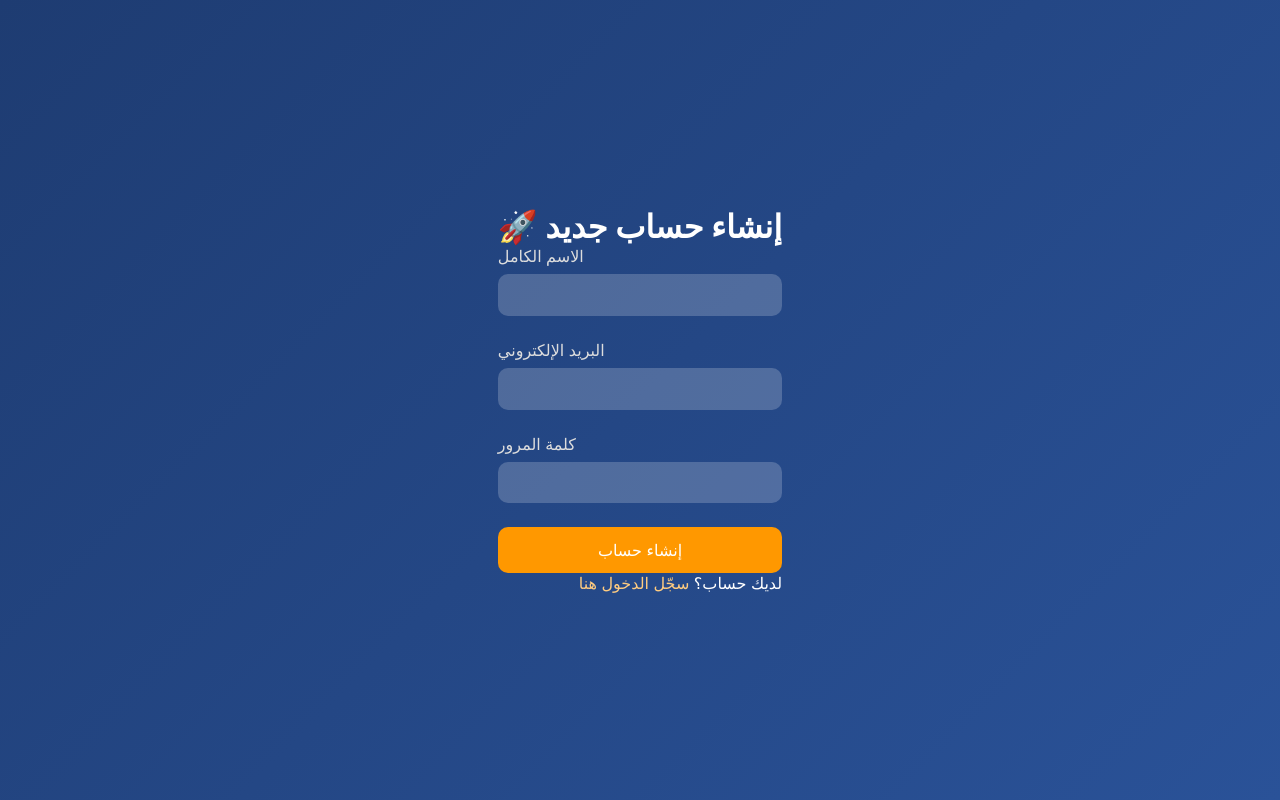
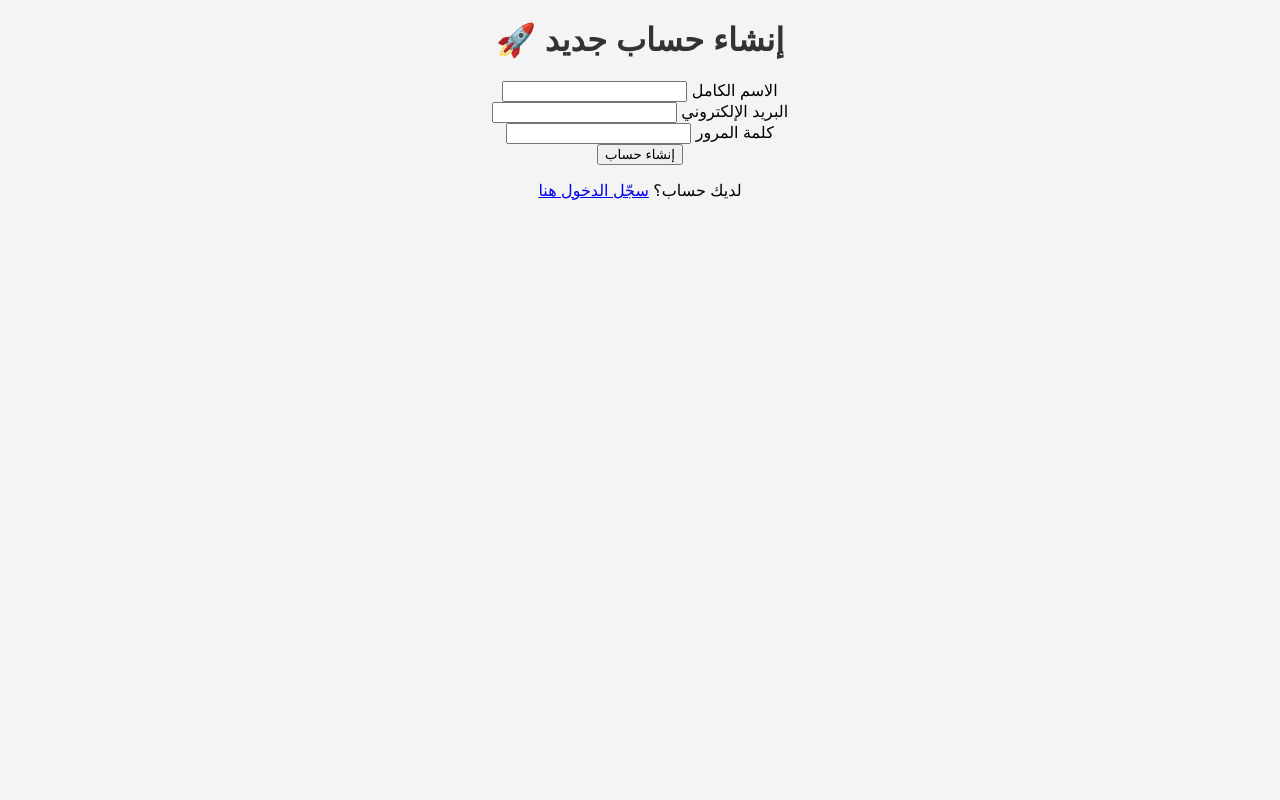
Before and after one commit to nigfuhjfxtg/Test-Project-1, a website: page public/signup.html in a window 1280 px wide. Drawn offline with Linux system fonts and the light colour scheme.

Commit message:
Update style.css

```diff
--- a/public/style.css
+++ b/public/style.css
@@ -1,89 +1,17 @@
-/* استيراد الخط */
-@import url('https://fonts.googleapis.com/css2?family=Inter:wght@400;700&display=swap');
+/* تحسين تصميم الصفحة */ body { font-family: Arial, sans-serif; direction: rtl; text-align: center; background-color: #f4f4f4; margin: 0; padding: 0; }
 
-/* إعادة تعيين القيم الافتراضية */
-* {
-  margin: 0;
-  padding: 0;
-  box-sizing: border-box;
-  font-family: 'Inter', sans-serif;
-}
+.container { max-width: 600px; margin: 50px auto; background: white; padding: 20px; border-radius: 8px; box-shadow: 0px 0px 10px rgba(0, 0, 0, 0.1); }
 
-/* تصميم عام للصفحة */
-body {
-  background: linear-gradient(135deg, #1e3c72, #2a5298);
-  color: #fff;
-  min-height: 100vh;
-  display: flex;
-  justify-content: center;
-  align-items: center;
-  padding: 20px;
-}
+h1, h2 { color: #333; }
 
-/* تصميم الحاوية */
-.container {
-  width: 90%;
-  max-width: 450px;
-  background: rgba(255, 255, 255, 0.15);
-  padding: 2rem;
-  border-radius: 15px;
-  box-shadow: 0 8px 32px rgba(0, 0, 0, 0.2);
-  backdrop-filter: blur(10px);
-  text-align: center;
-}
+.buttons button, .post-section button { background: #007BFF; color: white; border: none; padding: 10px 15px; margin: 5px; cursor: pointer; border-radius: 5px; font-size: 16px; transition: background 0.3s ease; }
 
-/* عنوان رئيسي */
-.container h1 {
-  font-size: 2rem;
-  margin-bottom: 1.5rem;
-  color: #fff;
-}
+.buttons button:hover, .post-section button:hover { background: #0056b3; }
 
-/* تنسيق المدخلات */
-.input-group {
-  margin-bottom: 1.5rem;
-  text-align: left;
-}
+.post-section { margin-top: 20px; }
 
-.input-group label {
-  display: block;
-  color: #ddd;
-  margin-bottom: 0.5rem;
-}
+textarea { width: 100%; height: 100px; padding: 10px; border-radius: 5px; border: 1px solid #ccc; font-size: 14px; resize: none; }
 
-.input-group input {
-  width: 100%;
-  padding: 0.8rem;
-  border: none;
-  border-radius: 10px;
-  outline: none;
-  background: rgba(255, 255, 255, 0.2);
-  color: #fff;
-}
+.posts { margin-top: 20px; text-align: left; }
 
-/* تنسيق الأزرار */
-button {
-  width: 100%;
-  padding: 0.8rem;
-  border: none;
-  border-radius: 10px;
-  cursor: pointer;
-  background: #ff9800;
-  color: #fff;
-  font-size: 1rem;
-  transition: 0.3s;
-}
-
-button:hover {
-  background: #e68900;
-}
-
-/* تنسيق الروابط */
-a {
-  color: #ffcc80;
-  text-decoration: none;
-}
-
-a:hover {
-  text-decoration: underline;
-}
+.post { background: #e9ecef; padding: 10px; margin: 10px 0; border-radius: 5px; border-left: 5px solid #007BFF; }
```
